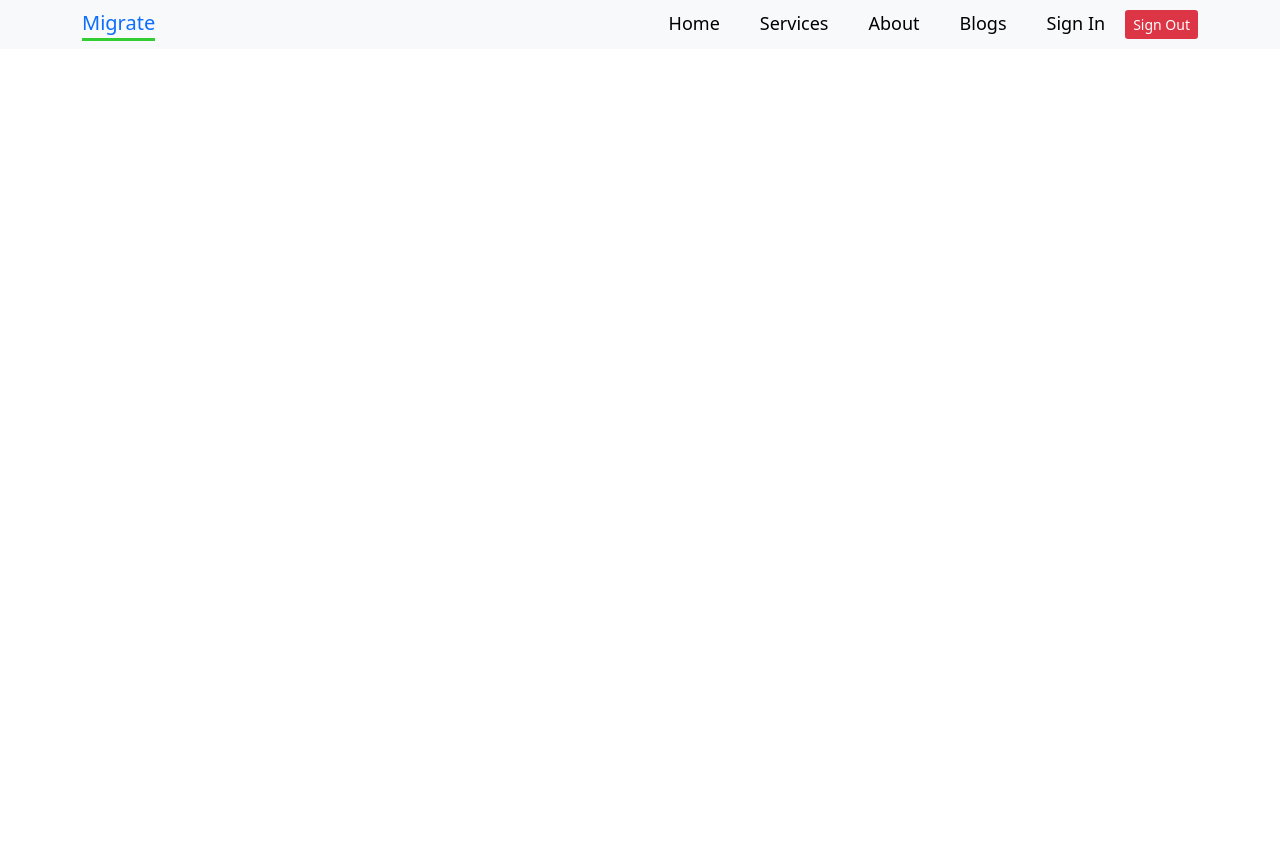
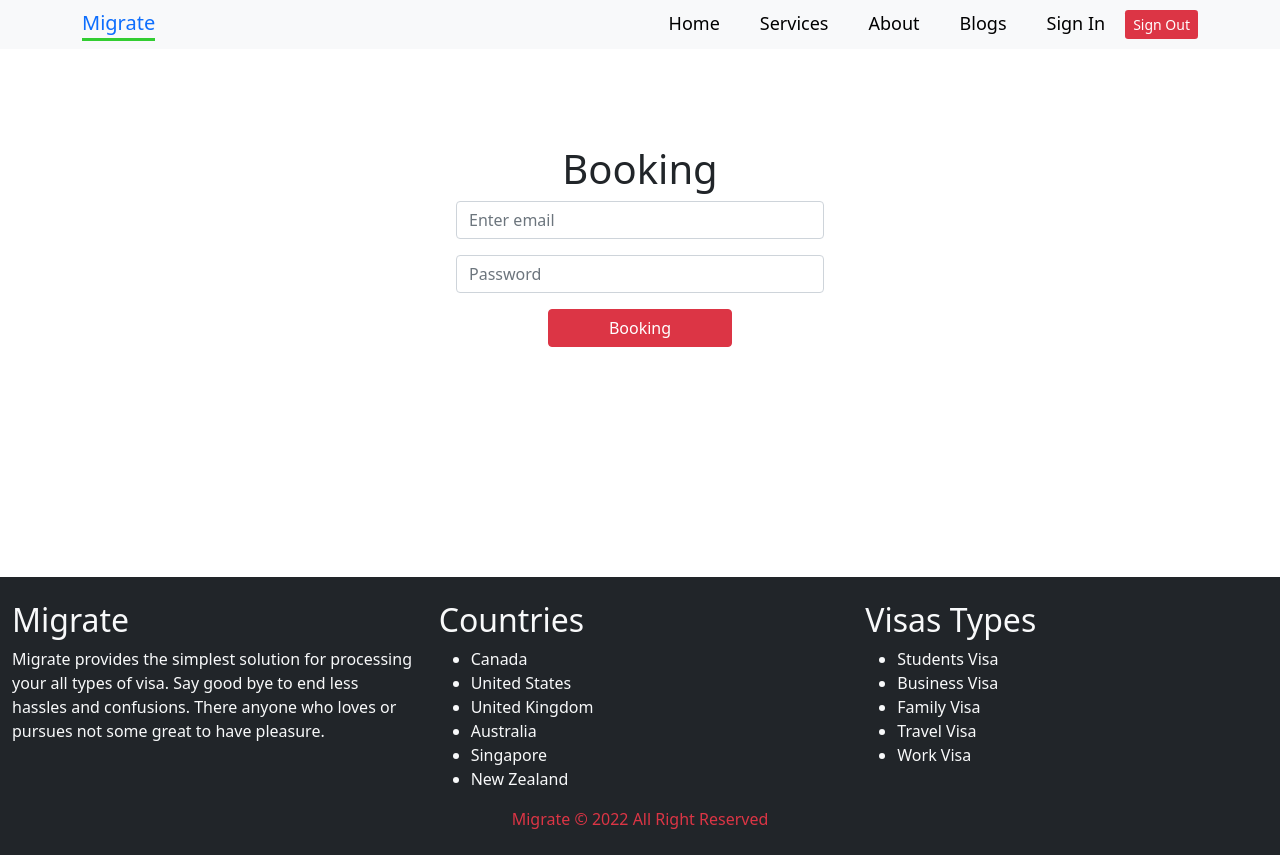
Before and after one commit to arfanroky/Immigration-client, a React (Create React App) app: page /checkout in a window 1280 px wide. Before the commit the page ends 800 px from the top, so only its background shows below. Built offline with nearby package versions, Linux system fonts and the light colour scheme; no server answers; sample sign-in values are in the browser's storage.

Commit message:
checkout page and foooter done

```diff
--- a/src/Pages/Checkout/Checkout.js
+++ b/src/Pages/Checkout/Checkout.js
@@ -1,9 +1,50 @@
-import React from 'react';
+import React, { useRef } from 'react';
+import { Button, Form} from 'react-bootstrap';
+import { toast, ToastContainer } from 'react-toastify';
 
 const Checkout = () => {
+
+    const emailRef = useRef('')
+    const passwordRef = useRef('')
+
+    const handleCheckout = (event) => {
+        event.preventDefault()
+        const email = emailRef.current.value;
+        const password = passwordRef.current.value;
+
+        if(email && password){
+            toast('Thank Your for Booking');
+        }
+    }
+
     return (
-        <div className='text-danger'>
+        <div className='container w-100 ' style={{height:'60vh'}}>
+             <Form className="sign-in-form mt-5 pt-5" onSubmit={handleCheckout}>
+            <h1 className='text-center'>Booking</h1>
+        <Form.Group className="mb-3" controlId="formBasicEmail">
+          <Form.Control
+            ref={emailRef}
+            type="email"
+            placeholder="Enter email"
+            required
+          />
+        </Form.Group>
 
+        <Form.Group className="mb-3" controlId="formBasicPassword">
+          <Form.Control
+            ref={passwordRef}
+            type="password"
+            placeholder="Password"
+            required
+          />
+        </Form.Group>
+        <Button variant="danger w-50 mx-auto d-block mb-2" type="submit">
+          Booking
+        </Button>
+
+      </Form>
+
+           <ToastContainer></ToastContainer>
         </div>
     );
 };
--- a/src/Pages/Couching/Couching.css
+++ b/src/Pages/Couching/Couching.css
@@ -0,0 +1,10 @@
+
+.couching-card{
+    transition: all .5s ease-in-out;
+}
+
+.couching-card:hover{
+    background-color: rgba(255, 0, 0, 0.421);
+    color: white;
+    transform: scale(.9);
+}
--- a/src/Pages/Couching/Couching.js
+++ b/src/Pages/Couching/Couching.js
@@ -15,7 +15,7 @@ const Couching = () => {
                 </div>
                 <div className="col">
 
-                    <div className="text-center shadow rounded">
+                    <div className="text-center shadow rounded couching-card">
                         <p className="w-50 mx-auto">
                             <AcademicCapIcon></AcademicCapIcon>
                         </p>
@@ -25,7 +25,7 @@ const Couching = () => {
 
                 <div className="col-1 ">
 
-                    <div className="text-center shadow rounded">
+                    <div className="text-center shadow rounded couching-card">
                         <p className="w-50 mx-auto">
                             <AnnotationIcon></AnnotationIcon>
                         </p>
@@ -33,7 +33,7 @@ const Couching = () => {
                     </div>
                 </div>
                 <div className="col">
-                    <div className="text-center shadow rounded">
+                    <div className="text-center shadow rounded couching-card">
                         <p className="w-50 mx-auto">
                             <LibraryIcon></LibraryIcon>
                         </p>
@@ -41,7 +41,7 @@ const Couching = () => {
                     </div>
                 </div>
                 <div className="col">
-                    <div className="text-center shadow rounded">
+                    <div className="text-center shadow rounded couching-card">
 
                         <p className='w-50 mx-auto'>
                             <DeviceTabletIcon></DeviceTabletIcon>
@@ -50,7 +50,7 @@ const Couching = () => {
                     </div>
                 </div>
                 <div className="col">
-                    <div className='text-center shadow rounded'>
+                    <div className='text-center shadow rounded couching-card'>
                         <p className='w-50 mx-auto'><BookOpenIcon></BookOpenIcon></p>
                         <h3 className='pb-3'>Scholastic Apti</h3>
                     </div>
--- a/src/Shared/Footer/Footer.css
+++ b/src/Shared/Footer/Footer.css
@@ -0,0 +1,4 @@
+
+ .list-items li:hover{
+     color: #ff0000a1;
+ }
--- a/src/Shared/Footer/Footer.js
+++ b/src/Shared/Footer/Footer.js
@@ -1,8 +1,43 @@
 import React from 'react';
+import './Footer.css';
 
 const Footer = () => {
+
+    const date = new Date();
+    const year = date.getFullYear();
+
     return (
-        <footer>
+        <footer className='container-fluid bg-dark text-light pt-4 pb-2'>
+
+            <div className="row row-cols-1 row-cols-md-2 row-cols-lg-3">
+                <div className="col">
+                    <h2>Migrate</h2>
+                    <p>Migrate provides the simplest solution for processing your all types of visa. Say good bye to end less hassles and confusions. There anyone who loves or pursues not some great to have pleasure.</p>
+                </div>
+                <div className="col">
+                    <h2>Countries</h2>
+                    <ul className='list-items'>
+                        <li>Canada</li>
+                        <li>United States</li>
+                        <li>United Kingdom</li>
+                        <li>Australia</li>
+                        <li>Singapore</li>
+                        <li>New Zealand</li>
+                    </ul>
+                </div>
+                <div className="col">
+                    <h2>Visas Types</h2>
+                    <ul className='list-items'>
+                        <li>Students Visa</li>
+                        <li>Business Visa</li>
+                        <li>Family Visa</li>
+                        <li>Travel Visa</li>
+                        <li>Work Visa</li>
+                    </ul>
+                </div>
+            </div>
+
+            <p className='text-center fw-medium text-danger'>Migrate © {year} All Right Reserved</p>
 
 
         </footer>
```
